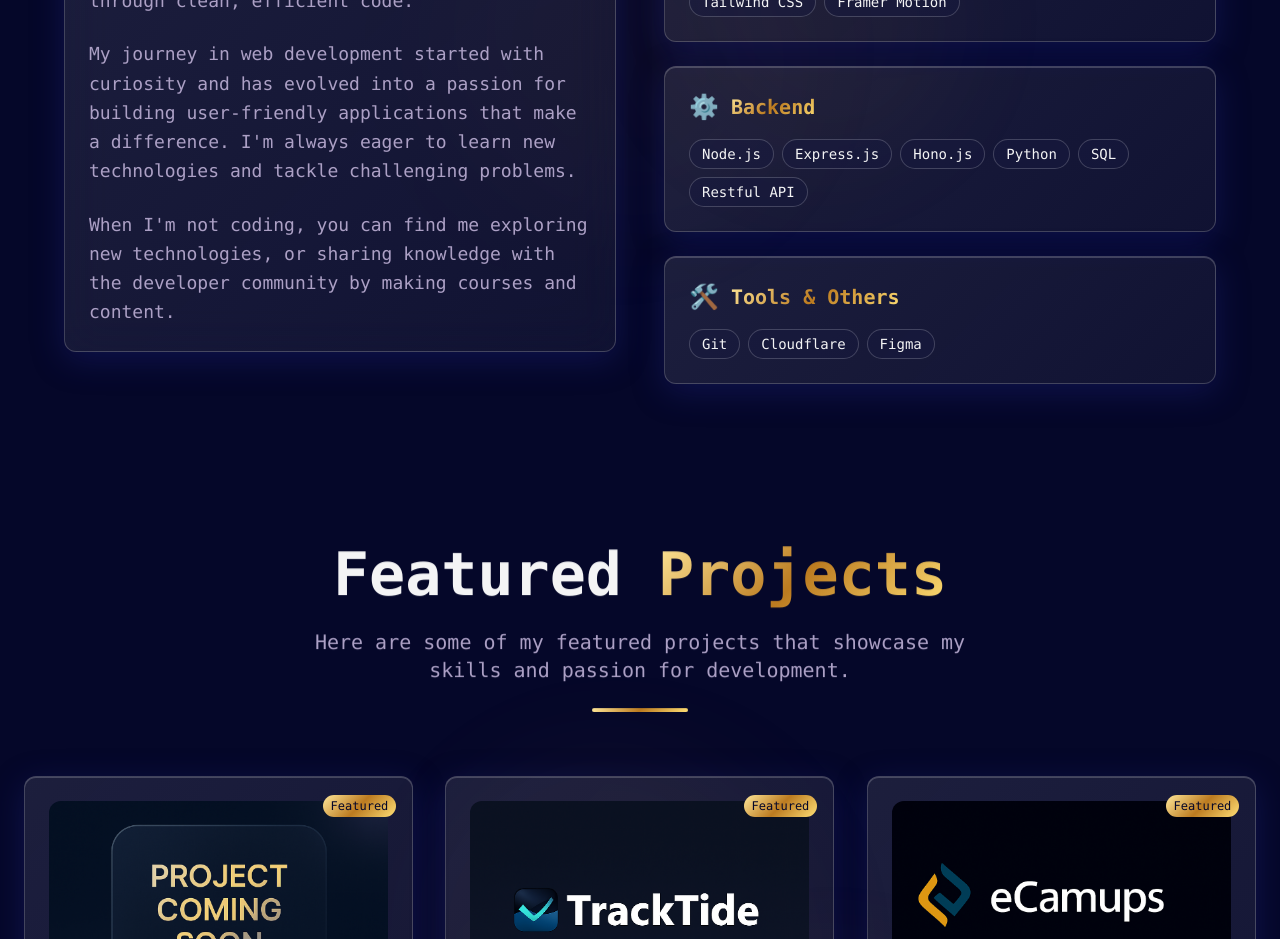
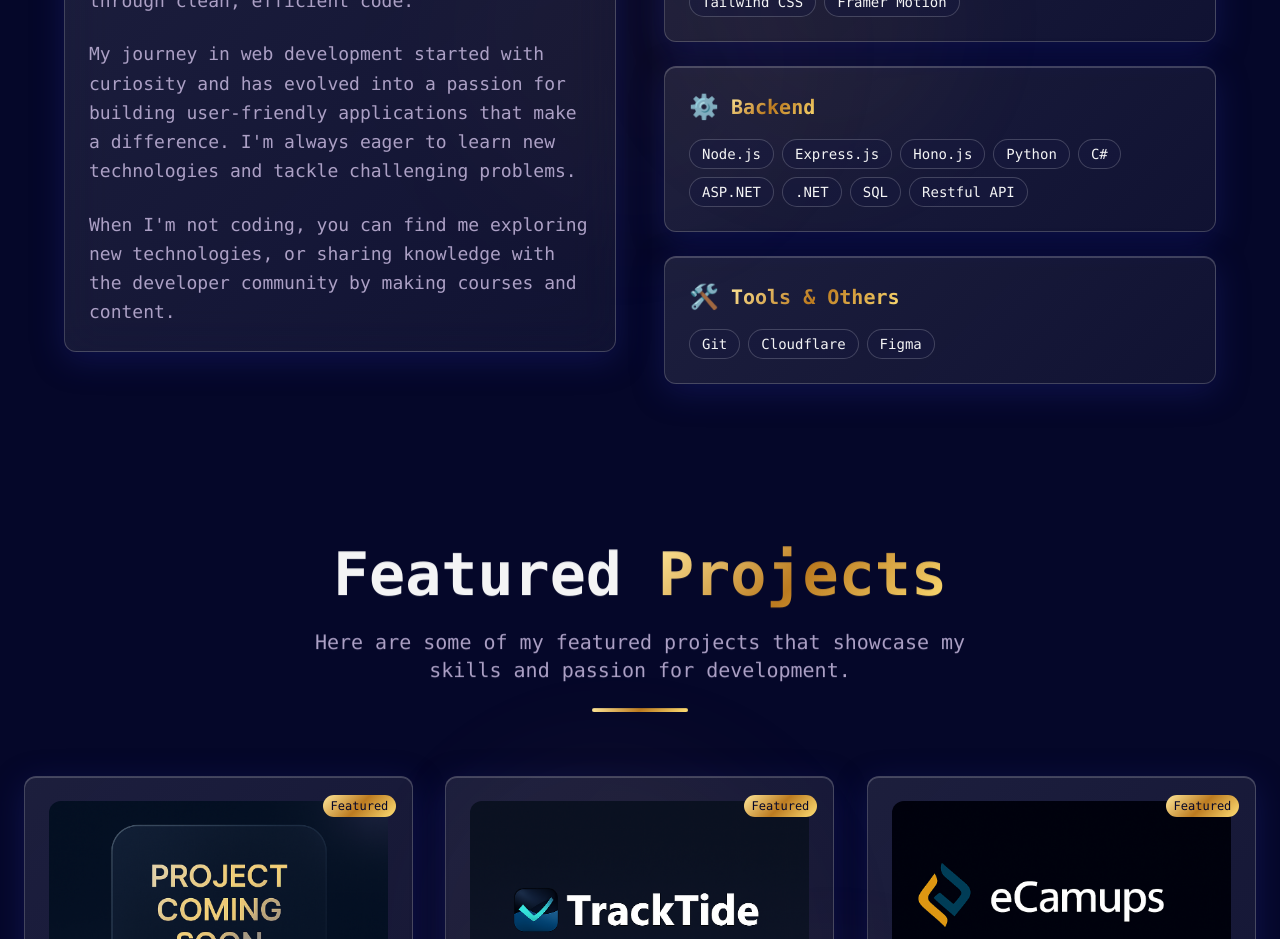
Before and after one commit to BaraaMansor/Portfolio, a React (Vite) app: page / in a window 1280 px wide. Shown: the part 1220-2159 px from the top of the page. Built offline with nearby package versions, Linux system fonts and the light colour scheme; a web font is replaced by a local one.

Commit message:
Changed skills backend data

```diff
--- a/src/components/About.tsx
+++ b/src/components/About.tsx
@@ -21,6 +21,9 @@ const About = () => {
         'Express.js',
         'Hono.js',
         'Python',
+        'C#',
+        'ASP.NET',
+        '.NET',
         'SQL',
         'Restful API',
       ],
```
